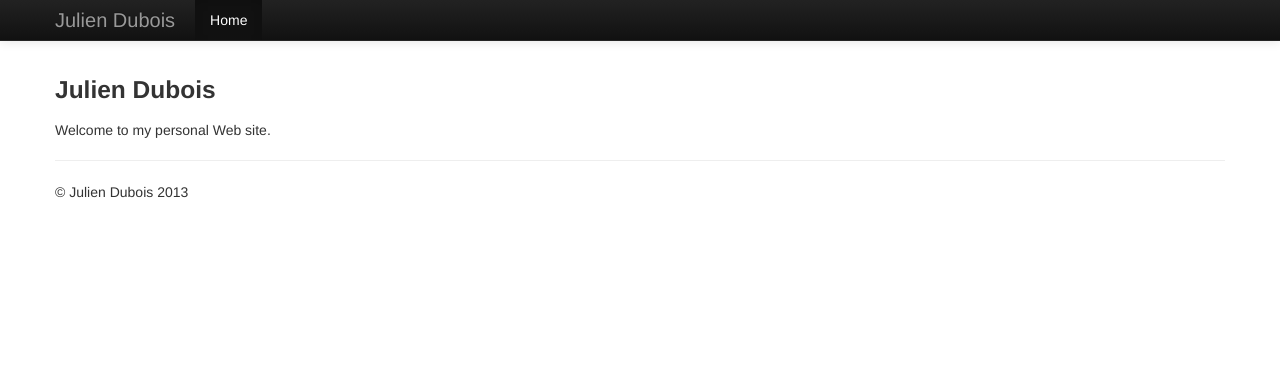
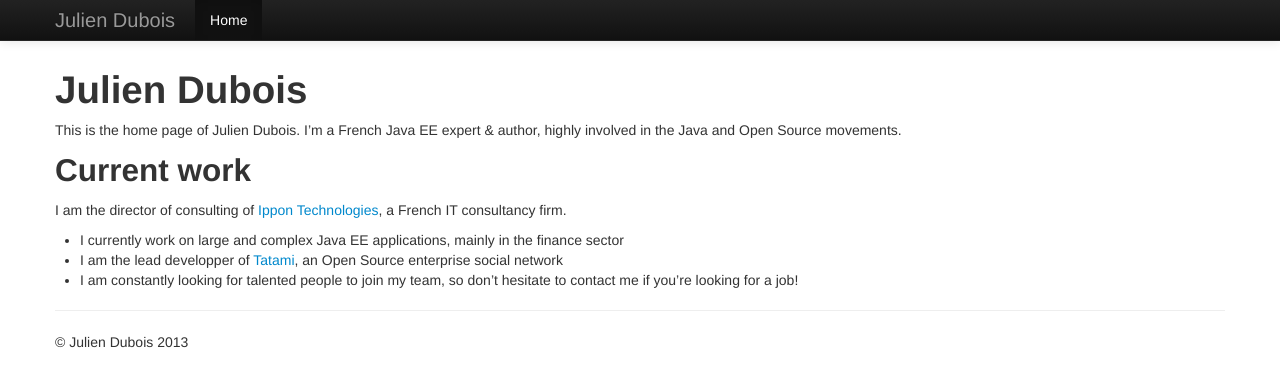
Before and after one commit to jdubois/jdubois.github.com, a Jekyll site: the page built from index.md, in a window 1280 px wide. Shown: the top 387 px of the page. Built offline with Jekyll 4.4.1, drawn with Linux system fonts in a browser that asks for light colours; nearby versions of some CDN libraries; Markdown is read by kramdown in place of the engine named in the settings.

Commit message:
Basic setup

```diff
--- /dev/null
+++ b/CNAME
@@ -0,0 +1 @@
+beta.julien-dubois.com
--- a/index.md
+++ b/index.md
@@ -3,6 +3,16 @@ layout: default
 title: Julien Dubois
 ---
 
-### {{ page.title }}
+{{ page.title }}
+=================
 
-Welcome to my personal Web site.
+This is the home page of Julien Dubois. I'm a French Java EE expert & author, highly involved in the Java and Open Source movements.
+
+Current work
+------------
+
+I am the director of consulting of [Ippon Technologies](http://www.ippon.fr/), a French IT consultancy firm.
+
+- I currently work on large and complex Java EE applications, mainly in the finance sector
+- I am the lead developper of [Tatami](https://github.com/ippontech/tatami), an Open Source enterprise social network
+- I am constantly looking for talented people to join my team, so don't hesitate to contact me if you're looking for a job!
```
Also changed, not shown: README.md.
